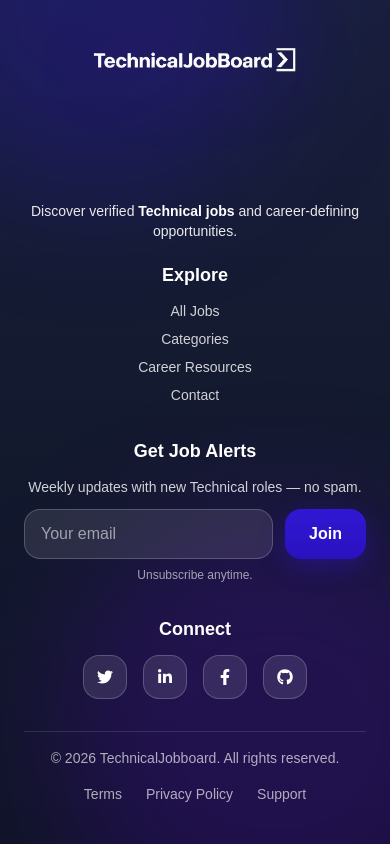
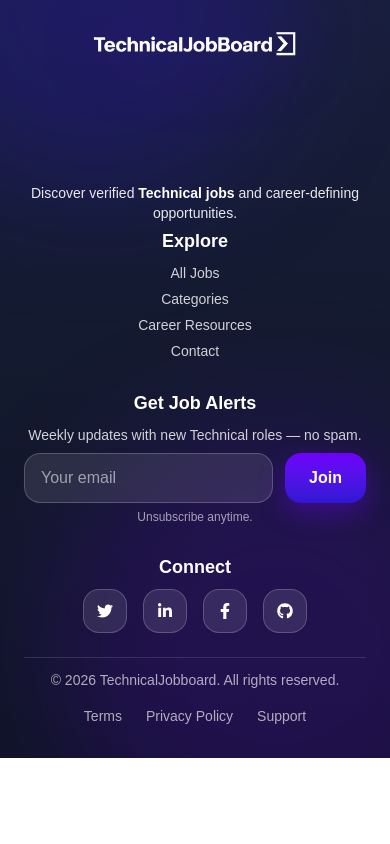
Before and after one commit to adebisidolapo/technicaljobboard, a Next.js app in the folder jobboard/: page / in a window 390 px wide. Shown: the part 8143-8987 px from the top of the page. After the commit the page ends 8901 px from the top, so only its background shows below. Built offline with nearby package versions, Linux system fonts and the light colour scheme.

Commit message:
update ui

```diff
--- a/jobboard/components/Footer.tsx
+++ b/jobboard/components/Footer.tsx
@@ -13,10 +13,9 @@ export default function Footer() {
         <div className="pointer-events-none absolute -top-24 -left-24 h-96 w-96 rounded-full bg-[#3017D3]/25 blur-3xl" />
         <div className="pointer-events-none absolute -bottom-28 -right-28 h-[28rem] w-[28rem] rounded-full bg-[#6F00FC]/18 blur-3xl" />
 
-        {/* 🔴 REDUCED TOP/BOTTOM PADDING */}
-        <div className="relative mx-auto max-w-7xl px-6 pt-8 pb-10">
-
-          {/* LOGO */}
+        {/* ✅ MUCH TIGHTER TOP/BOTTOM PADDING */}
+        <div className="relative mx-auto max-w-7xl px-6 pt-4 pb-8">
+          {/* LOGO + DISCOVER (VERY CLOSE) */}
           <div className="flex flex-col items-center text-center">
             <img
               src="/logo.png"
@@ -31,32 +30,39 @@ export default function Footer() {
               "
             />
 
-            {/* 🔴 MUCH CLOSER TEXT */}
-            <p className="mt-1 text-white/90 text-sm sm:text-base max-w-2xl">
+            {/* ✅ REMOVE EXTRA GAP */}
+            <p className="mt-0.5 text-white/90 text-sm sm:text-base max-w-2xl">
               Discover verified{" "}
               <span className="font-semibold text-white">Technical jobs</span>{" "}
               and career-defining opportunities.
             </p>
           </div>
 
-          {/* 🔴 COLUMNS PULLED UP HARD */}
-          <div className="mt-5 md:mt-6 grid grid-cols-1 md:grid-cols-3 gap-8 md:gap-10 text-center">
-
+          {/* ✅ PULL COLUMNS UP HARD (CLOSE TO LOGO/TEXT) */}
+          <div className="mt-2 md:mt-3 -translate-y-1 grid grid-cols-1 md:grid-cols-3 gap-7 md:gap-9 text-center">
             {/* Explore */}
             <div className="flex flex-col items-center">
-              <h3 className="font-semibold text-lg mb-3">Explore</h3>
-              <ul className="space-y-2 text-white/80 text-sm">
-                <li className="hover:text-white transition cursor-pointer">All Jobs</li>
-                <li className="hover:text-white transition cursor-pointer">Categories</li>
-                <li className="hover:text-white transition cursor-pointer">Career Resources</li>
-                <li className="hover:text-white transition cursor-pointer">Contact</li>
+              <h3 className="font-semibold text-lg mb-2">Explore</h3>
+              <ul className="space-y-1.5 text-white/80 text-sm">
+                <li className="hover:text-white transition cursor-pointer">
+                  All Jobs
+                </li>
+                <li className="hover:text-white transition cursor-pointer">
+                  Categories
+                </li>
+                <li className="hover:text-white transition cursor-pointer">
+                  Career Resources
+                </li>
+                <li className="hover:text-white transition cursor-pointer">
+                  Contact
+                </li>
               </ul>
             </div>
 
             {/* Newsletter */}
             <div className="flex flex-col items-center">
-              <h3 className="font-semibold text-lg mb-3">Get Job Alerts</h3>
-              <p className="text-white/80 text-sm mb-3 max-w-sm">
+              <h3 className="font-semibold text-lg mb-2">Get Job Alerts</h3>
+              <p className="text-white/80 text-sm mb-2 max-w-sm">
                 Weekly updates with new Technical roles — no spam.
               </p>
 
@@ -71,9 +77,9 @@ export default function Footer() {
                 <button
                   className="
                     px-6 py-3 rounded-2xl font-semibold
-                    bg-gradient-to-b from-[#3017D3] to-[#2a12c0]
-                    hover:from-[#3a22e6] hover:to-[#2a12c0]
-                    shadow-[0_8px_24px_rgba(48,23,211,0.35)]
+                    bg-gradient-to-b from-[#6F00FC] to-[#3017D3]
+                    hover:from-[#8C33FD] hover:to-[#2a12c0]
+                    shadow-[0_10px_26px_rgba(111,0,252,0.35)]
                     transition
                   "
                 >
@@ -81,12 +87,14 @@ export default function Footer() {
                 </button>
               </div>
 
-              <p className="mt-2 text-xs text-white/60">Unsubscribe anytime.</p>
+              <p className="mt-1.5 text-xs text-white/60">
+                Unsubscribe anytime.
+              </p>
             </div>
 
             {/* Connect */}
             <div className="flex flex-col items-center">
-              <h3 className="font-semibold text-lg mb-3">Connect</h3>
+              <h3 className="font-semibold text-lg mb-2">Connect</h3>
               <div className="flex gap-4">
                 {[FaTwitter, FaLinkedinIn, FaFacebookF, FaGithub].map(
                   (Icon, i) => (
@@ -104,19 +112,24 @@ export default function Footer() {
             </div>
           </div>
 
-          {/* Divider */}
-          <div className="mt-8 h-px bg-white/12" />
+          {/* ✅ LESS SPACE BEFORE DIVIDER */}
+          <div className="mt-5 h-px bg-white/12" />
 
           {/* Bottom */}
-          <div className="mt-4 flex flex-col md:flex-row items-center justify-between gap-4 text-white/65 text-sm">
+          <div className="mt-3 flex flex-col md:flex-row items-center justify-between gap-4 text-white/65 text-sm">
             <p>© {year} TechnicalJobboard. All rights reserved.</p>
             <div className="flex gap-6">
-              <span className="hover:text-white transition cursor-pointer">Terms</span>
-              <span className="hover:text-white transition cursor-pointer">Privacy Policy</span>
-              <span className="hover:text-white transition cursor-pointer">Support</span>
+              <span className="hover:text-white transition cursor-pointer">
+                Terms
+              </span>
+              <span className="hover:text-white transition cursor-pointer">
+                Privacy Policy
+              </span>
+              <span className="hover:text-white transition cursor-pointer">
+                Support
+              </span>
             </div>
           </div>
-
         </div>
       </div>
     </footer>
```
